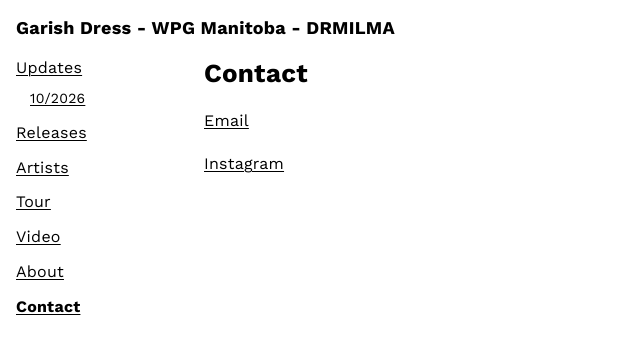
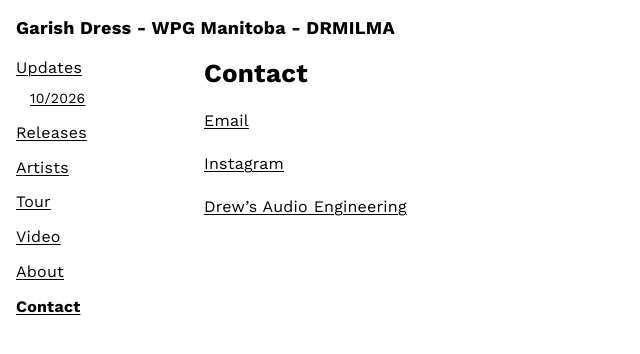
Before and after one commit to DCRIEKMAN/garish-dress, a Jekyll site: the page built from contact/index.md, in a window 1280 px wide. Shown: the top 354 px of the page, without its empty margins (0-640 px from the left). Built offline with Jekyll 4.4.1, drawn with Linux system fonts in a browser that asks for light colours.

Commit message:
Update contact/index.md (via Pages CMS)

```diff
--- a/contact/index.md
+++ b/contact/index.md
@@ -8,3 +8,5 @@ section: contact
 [Email](drmilmaconnect@gmail.com)
 
 [Instagram](https://www.instagram.com/garishdresscorp/)
+
+[Drew's Audio Engineering](https://www.dcriekman.com/)
```
